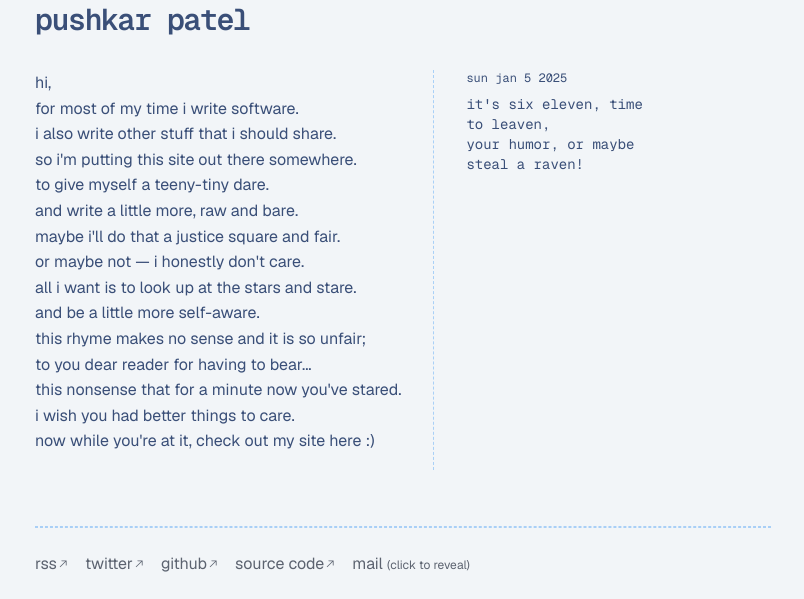
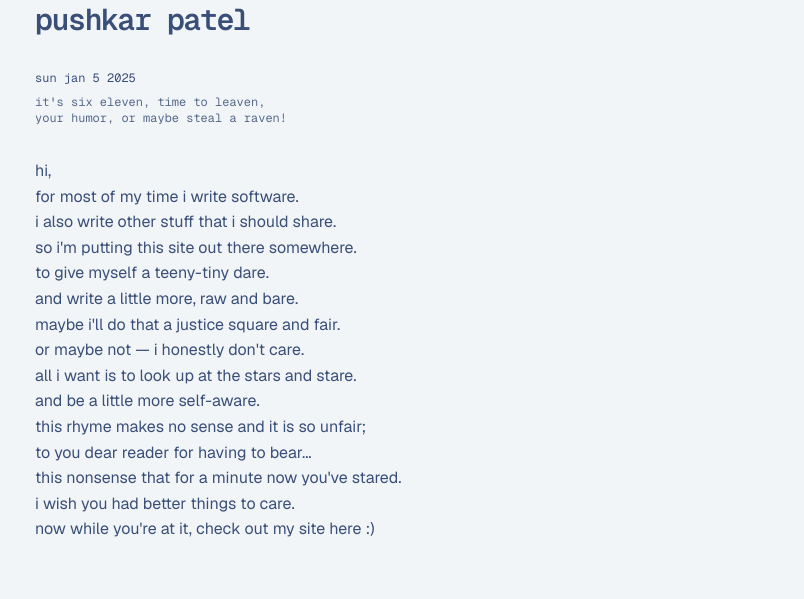
Before and after one commit to thepushkarp/thepushkarp-site, a Next.js app: page / in a window 1280 px wide. Shown: the part 134-733 px from the top of the page, without its empty margins (237-1041 px from the left). Built offline with nearby package versions, Linux system fonts and the light colour scheme; no server answers.

Commit message:
feat: Add time display with blinking animation
- Add a time display component that updates every minute
- Add a blinking animation to the time display
- Move the time display above the content section
- Remove the border from the content section

```diff
--- a/src/app/globals.css
+++ b/src/app/globals.css
@@ -196,6 +196,21 @@
       box-shadow: 0 0 0 0 transparent;
     }
   }
+
+  @keyframes clockBlink {
+    0%, 100% {
+      opacity: 1;
+    }
+    30%, 70% {
+      opacity: 0.8;
+    }
+    40%, 60% {
+      opacity: 0.6;
+    }
+    50% {
+      opacity: 0.4;
+    }
+  }
 }
 
 @layer components {
--- a/src/app/page.tsx
+++ b/src/app/page.tsx
@@ -6,8 +6,9 @@ export default function HomePage() {
   return (
     <main className="flex flex-col text-left">
       <h1 className="mb-8 font-semibold tracking-tighter">pushkar patel</h1>
+      <TimeDisplay />
       <div className="flex flex-row">
-        <section className="border-r border-dashed border-primary/40 pr-8">
+        <section>
           <p className="mb-4 whitespace-pre-wrap" style={{ lineHeight: '1.6' }}>
             {`hi,
 for most of my time i write software.
@@ -26,7 +27,6 @@ i wish you had better things to care.
 now while you're at it, check out my site here :)`}
           </p>
         </section>
-        <TimeDisplay />
       </div>
     </main>
   );
--- a/src/components/TimeDisplay.tsx
+++ b/src/components/TimeDisplay.tsx
@@ -6,21 +6,21 @@ import timeDict from '../../public/data/time_dict.json';
 export function TimeDisplay() {
   const [mounted, setMounted] = useState(false);
   const [currentTime, setCurrentTime] = useState<Date | null>(null);
-  const [isTransitioning, setIsTransitioning] = useState(false);
 
   useEffect(() => {
     setMounted(true);
     setCurrentTime(new Date());
 
-    const timer = setInterval(() => {
-      setIsTransitioning(true);
+    function scheduleNextMinute() {
+      const now = new Date();
+      const msToNextMinute = (60 - now.getSeconds()) * 1000 - now.getMilliseconds();
       setTimeout(() => {
         setCurrentTime(new Date());
-        setIsTransitioning(false);
-      }, 300);
-    }, 60000);
+        scheduleNextMinute();
+      }, msToNextMinute);
+    }
 
-    return () => clearInterval(timer);
+    scheduleNextMinute();
   }, []);
 
   if (!mounted || !currentTime) return null;
@@ -36,15 +36,15 @@ export function TimeDisplay() {
   const timePoem = timeDict[poemKey]?.toLowerCase() || 'have a good day!';
 
   return (
-    <aside className="ml-8 w-1/3 lg:w-1/4 font-mono">
+    <div className="pb-8 w-full font-mono">
       <div className="text-xs">
         {day} {date}
       </div>
-      <div className={`text-sm mt-2 transition-opacity duration-300 ${isTransitioning ? 'opacity-0' : 'opacity-100'}`}>
+      <div className="text-xs mt-2" style={{ animation: 'clockBlink 2s ease-in-out infinite' }}>
         {timePoem.split('\n').map((line, i) => (
           <p key={i}>{line}</p>
         ))}
       </div>
-    </aside>
+    </div>
   );
 }
```
